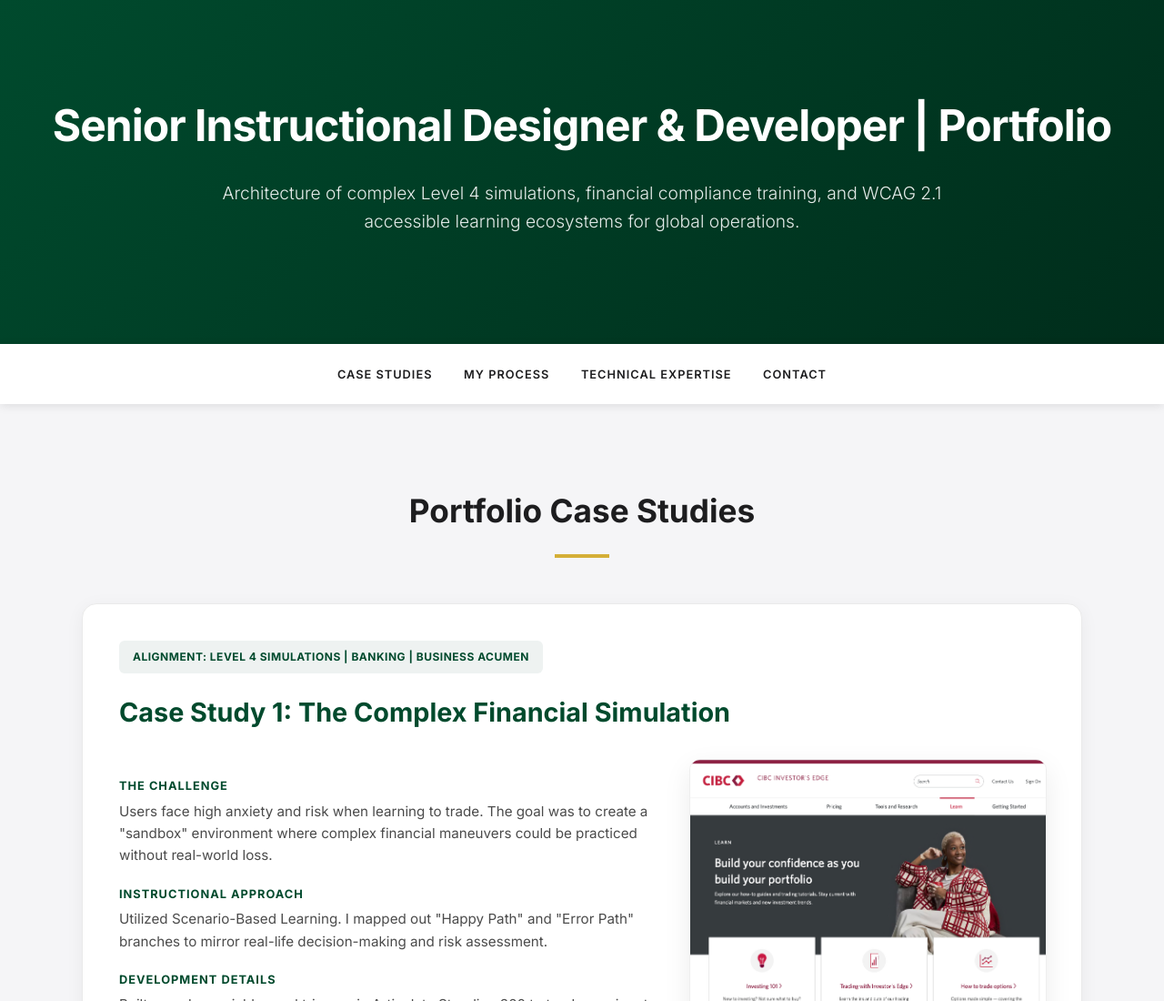
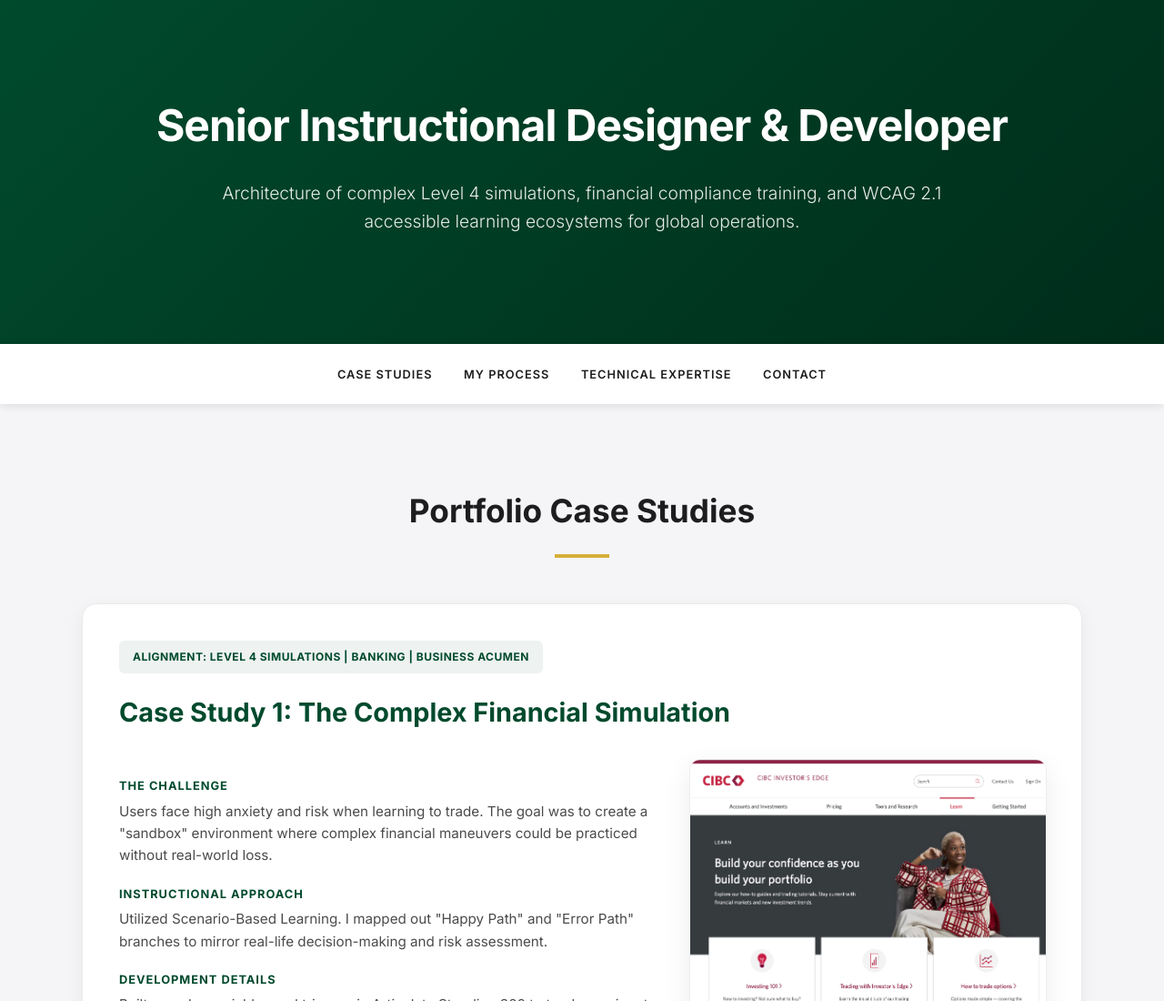
Before and after one commit to xkcox/maurice, a plain HTML site: page index.html in a window 1280 px wide. Shown: the top 1100 px of the page at 91% size. Drawn offline with Linux system fonts and the light colour scheme.

Commit message:
Update index.html

```diff
--- a/index.html
+++ b/index.html
@@ -73,7 +73,7 @@
 <body>
 
 <header>
-    <h1>Senior Instructional Designer & Developer | Portfolio</h1>
+    <h1>Senior Instructional Designer & Developer</h1>
     <p>Architecture of complex Level 4 simulations, financial compliance training, and WCAG 2.1 accessible learning ecosystems for global operations.</p>
 </header>
 
```
